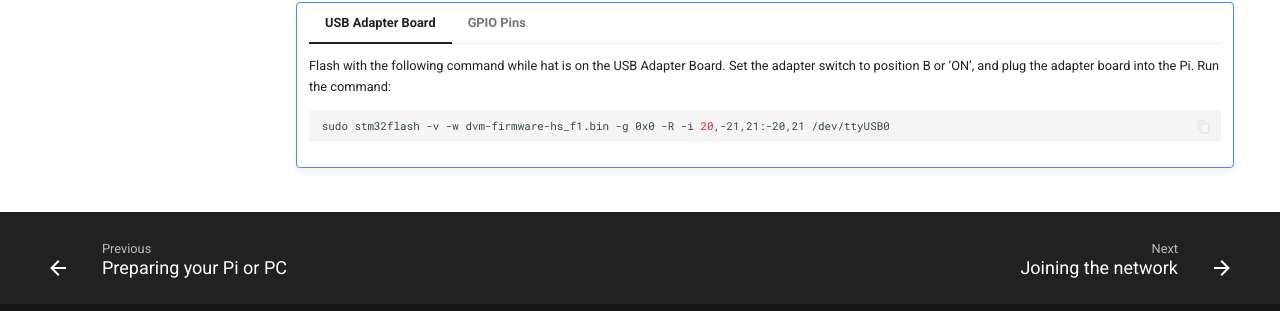
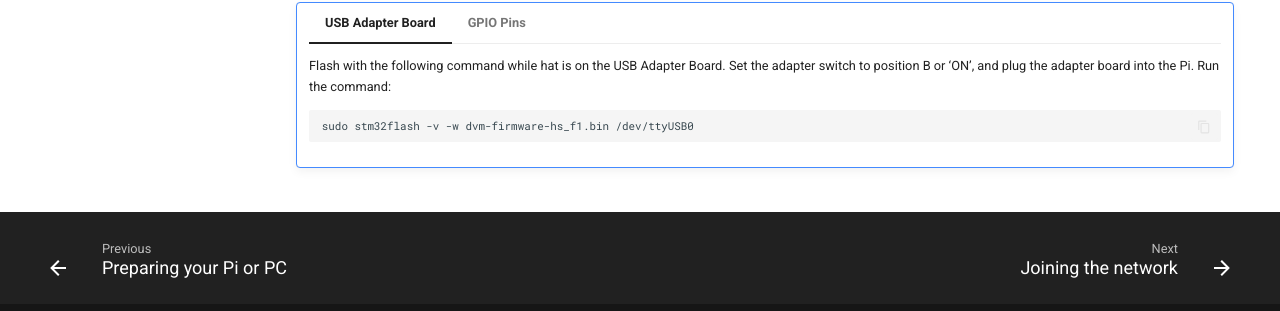
Before and after one commit to thehedgefrog/ctrs-documentation, an MkDocs documentation site: the page built from docs/setting-up/flashing-hotspot.md, in a window 1280 px wide and 1213 px high. Shown: the part 845-1156 px from the top of the window. Built offline with MkDocs 1.6.1 and Material for MkDocs 9.7.7, drawn with Linux system fonts in a browser that asks for light colours; some of the changed lines change nothing that is shown.

Commit message:
Fixed incorrect flashing commands

````diff
--- a/docs/setting-up/flashing-hotspot.md
+++ b/docs/setting-up/flashing-hotspot.md
@@ -48,7 +48,7 @@
         === "USB Adapter Board"
             Flash with the following command while hat is on the USB Adapter Board. Set the adapter switch to position B or ‘ON’, and plug the adapter board into the Pi.  Run the command:
             ``` sh
-            sudo stm32flash -v -w dvm-firmware-hs_f1.bin -g 0x0 -R -i 20,-21,21:-20,21 /dev/ttyUSB0
+            sudo stm32flash -v -w dvm-firmware-hs_f1.bin /dev/ttyUSB0
             ```
 
         === "GPIO Pins"
@@ -71,17 +71,17 @@
 
     Repeater Builder Board
       ``` sh
-      sudo stm32flash -v -w dvm-firmware_f4-pog.bin -g 0x0 -i 20,-21,21,-20 /dev/ttyAMA0
+      sudo stm32flash -v -w dvm-firmware_f4-pog.bin -g 0x0 -i 20,-21,21:-20,21 /dev/ttyAMA0
       ```
 
     !!! info "This is unconfirmed at this time."
         WA0EDA V3 Cards
           ``` sh
-          sudo stm32flash -v -w dvm-firmware-eda.bin -g 0x0 -i 20,-21,21,-20 /dev/ttyAMA0
+          sudo stm32flash -v -w dvm-firmware-eda.bin -g 0x0 -i 20,-21,21:-20,21 /dev/ttyAMA0
           ```
 
     !!! info "These boards may still have a Boot 0 and Boot 1 pin that need to be jumped like a normal hotspot."
         Generic STM32F4 Board
           ``` sh
-          sudo stm32flash -v -w dvm-firmware_f4.bin -g 0x0 -i 20,-21,21,-20 /dev/ttyAMA0
+          sudo stm32flash -v -w dvm-firmware_f4.bin -g 0x0 -i 20,-21,21:-20,21 /dev/ttyAMA0
           ```
````
